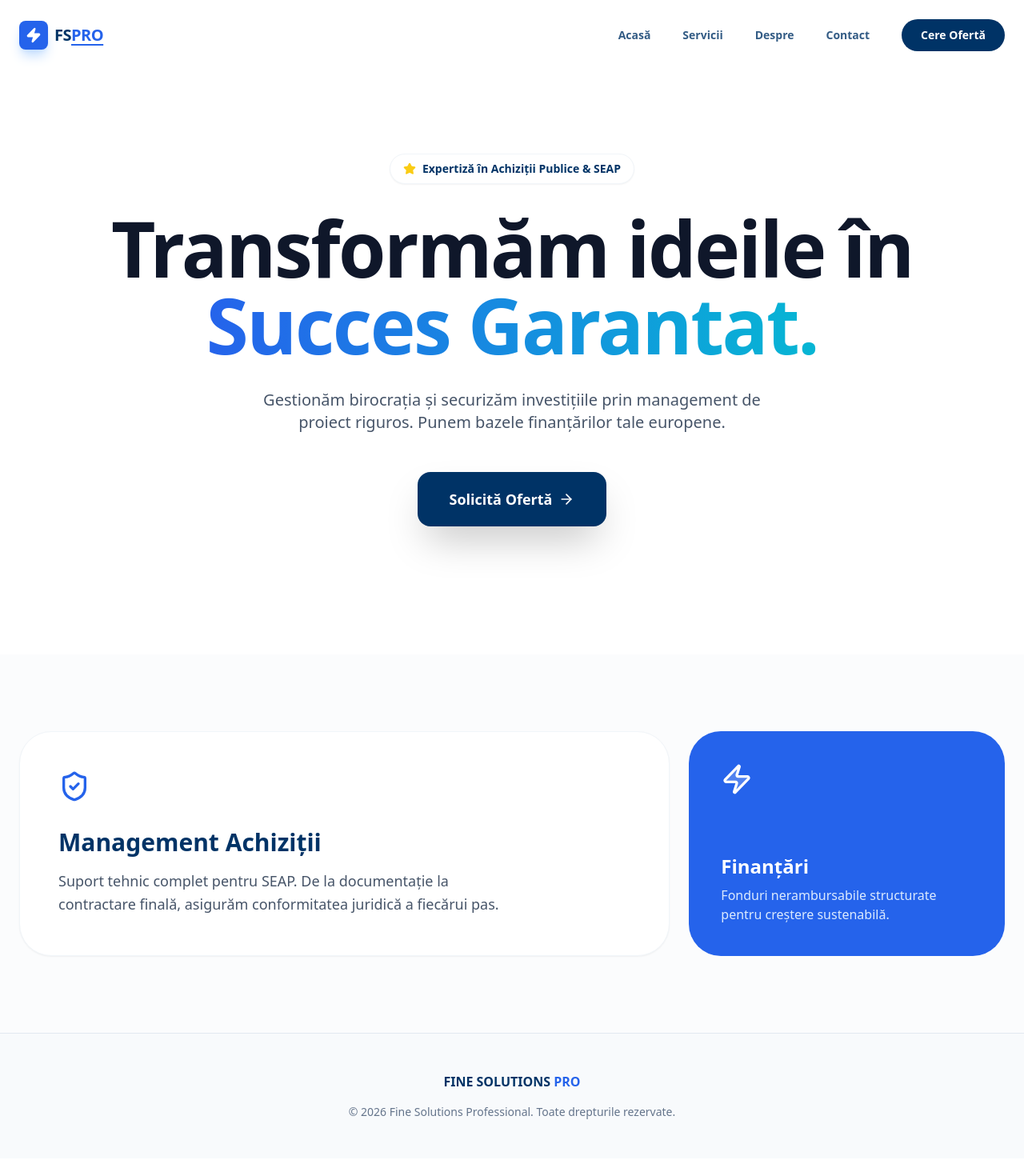
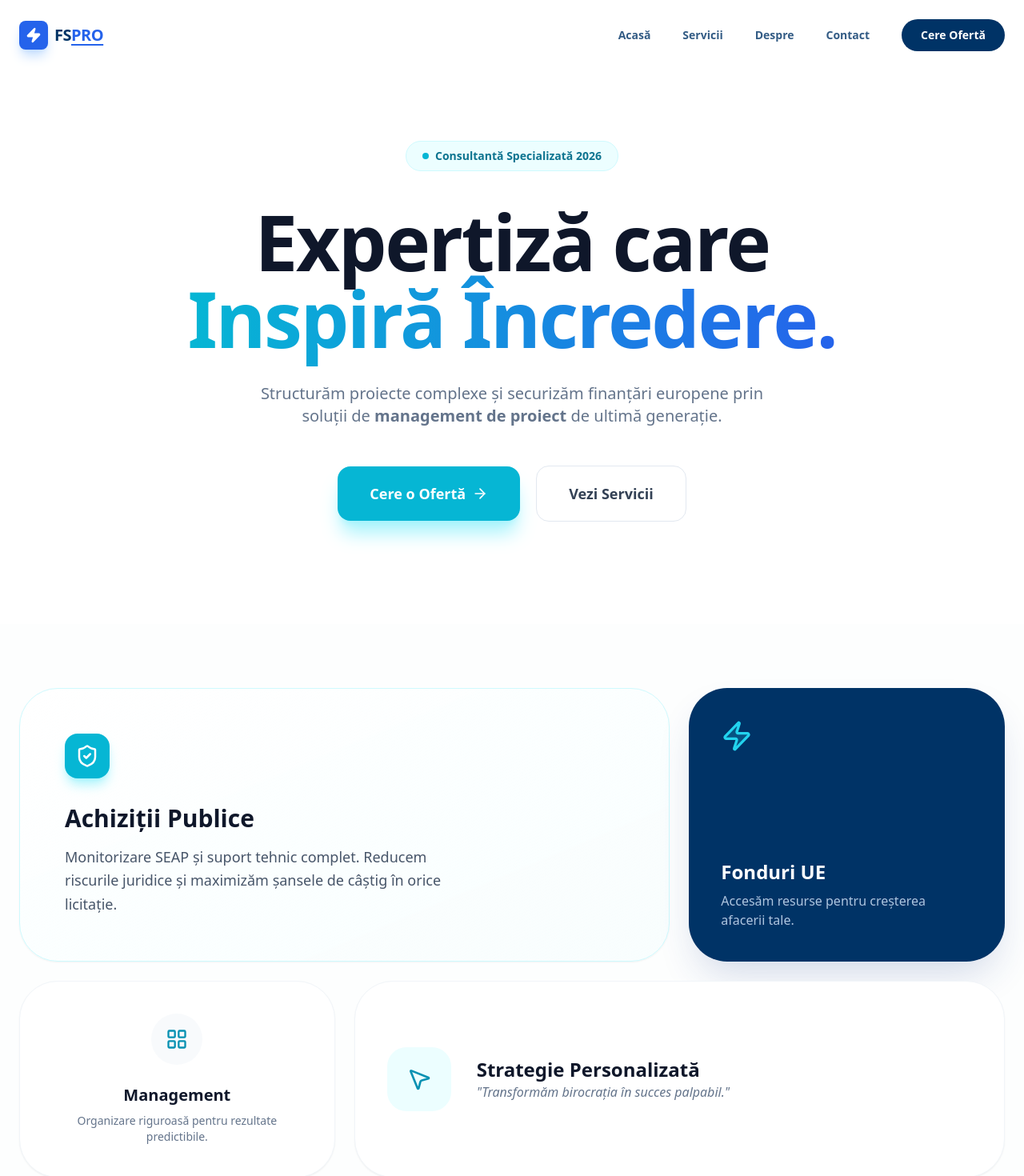
Before and after one commit to evialbert/FSPro, a Next.js app: page / in a window 1280 px wide. Shown: the top 1470 px of the page at 80% size. Before the commit the page ends 1448 px from the top, so only its background shows below. Built offline with nearby package versions, Linux system fonts and the light colour scheme.

Commit message:
Stilizare noua albastru deschis

```diff
--- a/app/page.tsx
+++ b/app/page.tsx
@@ -1,65 +1,115 @@
 import React from 'react';
-import { ArrowRight, ShieldCheck, Zap, Star, CheckCircle2 } from "lucide-react";
+import { ArrowRight, ShieldCheck, Zap, Star, LayoutGrid, MousePointer2 } from "lucide-react";
 import Link from 'next/link';
 
 export default function Home() {
   return (
     <main className="relative min-h-screen bg-white">
 
+      {/* --- FUNDAL DECORATIV (Glow Effects) --- */}
+      <div className="absolute top-0 left-0 w-full h-full overflow-hidden -z-10 pointer-events-none">
+        <div className="absolute top-[-10%] right-[-10%] w-[600px] h-[600px] bg-cyan-100/50 rounded-full blur-[120px]" />
+        <div className="absolute bottom-[20%] left-[-5%] w-[400px] h-[400px] bg-blue-50/60 rounded-full blur-[100px]" />
+      </div>
+
       {/* --- HERO SECTION --- */}
-      <section className="relative pt-32 pb-20 md:pt-48 md:pb-40 overflow-hidden">
-        <div className="absolute top-0 left-1/2 -translate-x-1/2 w-full h-full -z-10">
-          <div className="absolute top-[-10%] left-[-10%] w-[50%] h-[50%] bg-blue-100/40 rounded-full blur-[120px]" />
-          <div className="absolute bottom-[10%] right-[-5%] w-[40%] h-[40%] bg-indigo-100/30 rounded-full blur-[100px]" />
-        </div>
+      <section className="relative pt-32 pb-20 md:pt-44 md:pb-32">
+        <div className="max-w-7xl mx-auto px-6 text-center">
 
-        <div className="max-w-7xl mx-auto px-6 text-center">
-          <div className="inline-flex items-center gap-2 py-2 px-4 rounded-full bg-white shadow-sm border border-slate-100 text-[#003366] text-sm font-bold mb-8">
-            <Star size={16} className="fill-yellow-400 text-yellow-400" />
-            <span>Expertiză în Achiziții Publice & SEAP</span>
+          {/* Badge Stilizat */}
+          <div className="inline-flex items-center gap-2 py-2 px-5 rounded-full bg-cyan-50 border border-cyan-100 text-cyan-700 text-sm font-bold mb-10 animate-fade-in">
+            <span className="relative flex h-2 w-2">
+              <span className="animate-ping absolute inline-flex h-full w-full rounded-full bg-cyan-400 opacity-75"></span>
+              <span className="relative inline-flex rounded-full h-2 w-2 bg-cyan-500"></span>
+            </span>
+            Consultantă Specializată 2026
           </div>
 
           <h1 className="text-5xl md:text-8xl font-black tracking-tight text-slate-900 leading-[0.95] mb-8">
-            Transformăm ideile în <br />
-            <span className="text-transparent bg-clip-text bg-gradient-to-r from-blue-600 to-cyan-500">
-              Succes Garantat.
+            Expertiză care <br />
+            <span className="text-transparent bg-clip-text bg-gradient-to-r from-cyan-500 to-blue-600">
+              Inspiră Încredere.
             </span>
           </h1>
 
-          <p className="max-w-2xl mx-auto text-lg md:text-xl text-slate-600 leading-relaxed mb-12">
-            Gestionăm birocrația și securizăm investițiile prin management de proiect riguros. Punem bazele finanțărilor tale europene.
+          <p className="max-w-2xl mx-auto text-lg md:text-xl text-slate-500 leading-relaxed mb-12">
+            Structurăm proiecte complexe și securizăm finanțări europene prin soluții de
+            <strong> management de proiect </strong> de ultimă generație.
           </p>
 
-          <div className="flex flex-col sm:flex-row items-center justify-center gap-4">
-            <Link href="/contact" className="group bg-[#003366] text-white px-10 py-5 rounded-2xl font-black text-lg flex items-center gap-2 hover:bg-blue-600 transition-all shadow-2xl active:scale-95">
-              Solicită Ofertă
+          <div className="flex flex-col sm:flex-row items-center justify-center gap-5">
+            <Link
+              href="/contact"
+              className="group bg-cyan-500 text-white px-10 py-5 rounded-2xl font-black text-lg flex items-center gap-2 hover:bg-[#003366] transition-all shadow-xl shadow-cyan-200 active:scale-95"
+            >
+              Cere o Ofertă
               <ArrowRight size={20} className="group-hover:translate-x-2 transition-transform" />
+            </Link>
+            <Link
+              href="/servicii"
+              className="px-10 py-5 rounded-2xl font-bold text-lg text-slate-700 border border-slate-200 hover:bg-slate-50 transition-all"
+            >
+              Vezi Servicii
             </Link>
           </div>
         </div>
       </section>
 
-      {/* --- BENTO SERVICES --- */}
-      <section className="py-24 bg-slate-50/50">
+      {/* --- BENTO GRID STILIZAT --- */}
+      <section className="py-20 bg-slate-50/30">
         <div className="max-w-7xl mx-auto px-6">
           <div className="grid grid-cols-1 md:grid-cols-3 gap-6">
-            <div className="md:col-span-2 bg-white p-12 rounded-[2.5rem] border border-slate-100 shadow-sm relative overflow-hidden group text-left">
-              <ShieldCheck size={40} className="text-blue-600 mb-8" />
-              <h3 className="text-3xl font-black mb-4 text-[#003366]">Management Achiziții</h3>
-              <p className="text-slate-600 text-lg leading-relaxed max-w-xl">
-                Suport tehnic complet pentru SEAP. De la documentație la contractare finală, asigurăm conformitatea juridică a fiecărui pas.
+
+            {/* Card Principal - Light Cyan */}
+            <div className="md:col-span-2 bg-gradient-to-br from-white to-cyan-50/30 p-10 md:p-14 rounded-[3rem] border border-cyan-100 shadow-sm group hover:shadow-md transition-all text-left">
+              <div className="bg-cyan-500 text-white w-14 h-14 rounded-2xl flex items-center justify-center mb-8 shadow-lg shadow-cyan-200">
+                <ShieldCheck size={30} />
+              </div>
+              <h3 className="text-3xl font-black mb-4 text-slate-900">Achiziții Publice</h3>
+              <p className="text-slate-600 text-lg leading-relaxed max-w-lg">
+                Monitorizare SEAP și suport tehnic complet. Reducem riscurile juridice
+                și maximizăm șansele de câștig în orice licitație.
               </p>
             </div>
-            <div className="bg-blue-600 p-10 rounded-[2.5rem] text-white flex flex-col justify-between text-left">
-              <Zap size={40} className="fill-white/20" />
+
+            {/* Card Albastru Intens pentru contrast */}
+            <div className="bg-[#003366] p-10 rounded-[3rem] text-white flex flex-col justify-between hover:scale-[1.02] transition-transform shadow-2xl shadow-blue-900/20 text-left">
+              <Zap size={40} className="text-cyan-400 fill-cyan-400/20" />
               <div>
-                <h3 className="text-2xl font-black mb-2">Finanțări</h3>
-                <p className="text-blue-100">Fonduri nerambursabile structurate pentru creștere sustenabilă.</p>
+                <h3 className="text-2xl font-black mb-2">Fonduri UE</h3>
+                <p className="text-blue-100 opacity-80">Accesăm resurse pentru creșterea afacerii tale.</p>
               </div>
             </div>
+
+            {/* Card Info - Minimalist */}
+            <div className="bg-white p-10 rounded-[3rem] border border-slate-100 shadow-sm flex flex-col items-center text-center group hover:border-cyan-200 transition-all">
+              <div className="bg-slate-50 w-16 h-16 rounded-full flex items-center justify-center text-cyan-600 mb-6 group-hover:bg-cyan-50 transition-colors">
+                <LayoutGrid size={28} />
+              </div>
+              <h4 className="font-black text-xl text-slate-900 mb-2">Management</h4>
+              <p className="text-slate-500 text-sm">Organizare riguroasă pentru rezultate predictibile.</p>
+            </div>
+
+            <div className="md:col-span-2 bg-white p-10 rounded-[3rem] border border-slate-100 shadow-sm flex flex-col md:flex-row items-center gap-8 text-left">
+               <div className="bg-cyan-50 p-6 rounded-3xl">
+                  <MousePointer2 size={32} className="text-cyan-600" />
+               </div>
+               <div>
+                  <h3 className="text-2xl font-black text-slate-900">Strategie Personalizată</h3>
+                  <p className="text-slate-500 italic">"Transformăm birocrația în succes palpabil."</p>
+               </div>
+            </div>
+
           </div>
         </div>
       </section>
+
+      {/* --- FOOTER SIMPLU --- */}
+      <footer className="py-12 border-t border-slate-100">
+        <div className="max-w-7xl mx-auto px-6 text-center text-slate-400 text-sm font-medium">
+          © 2026 Fine Solutions Professional. Toate drepturile rezervate.
+        </div>
+      </footer>
     </main>
   );
 }
```
